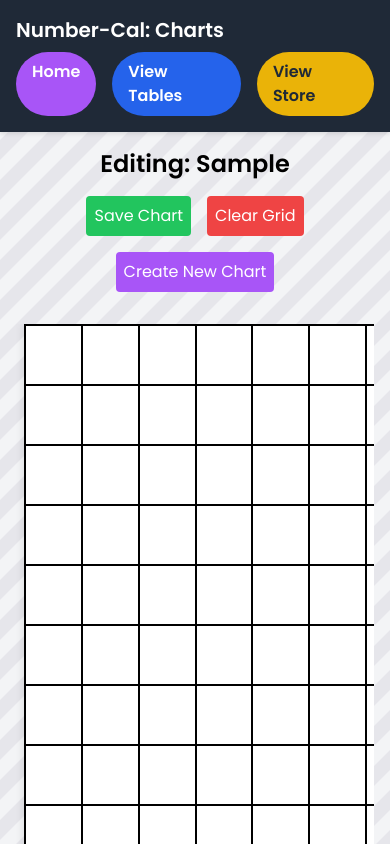
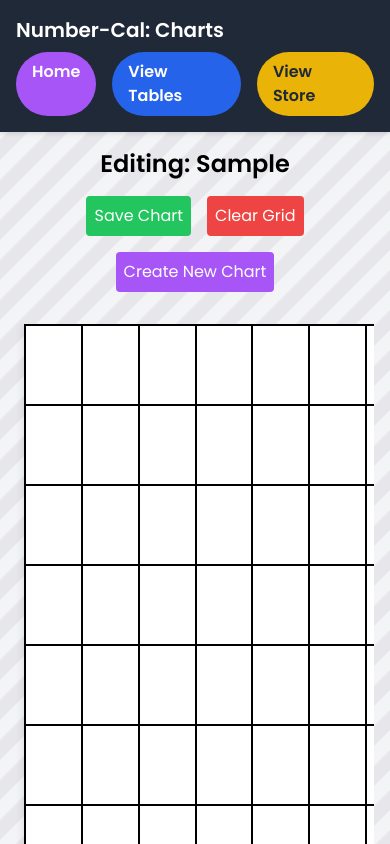
Before and after one commit to sharmash123/mathsnumbers, a plain HTML site: page index.html in a window 390 px wide. Both pictures are taken after typing "Sample" into the empty fields and a click on the button "Create Chart". Shown: the top 844 px of the page. Drawn offline with nearby package versions, Linux system fonts and the light colour scheme.

Commit message:
Update index.html

```diff
--- a/index.html
+++ b/index.html
@@ -32,8 +32,8 @@
         }
         td {
             border: 2px solid #000;
-            width: 80px;
-            height: 80px;
+            width: 100px; /* Increased from 80px */
+            height: 100px; /* Increased from 80px */
             text-align: center;
             font-size: 30px;
             cursor: pointer;
@@ -63,7 +63,7 @@
         }
         .conditions {
             display: block;
-            font-size: 0.7em; /* Reduced size as requested */
+            font-size: 0.7em; /* Maintained reduced size */
             margin-top: 2px;
             line-height: 1.2;
             color: #333;
@@ -75,8 +75,8 @@
         /* Responsive Design */
         @media (max-width: 1024px) { /* Tablet */
             td {
-                width: 70px;
-                height: 70px;
+                width: 90px; /* Increased from 70px */
+                height: 90px; /* Increased from 70px */
                 font-size: 26px;
             }
             input.cell-input {
@@ -91,8 +91,8 @@
         }
         @media (max-width: 600px) { /* Mobile */
             td {
-                width: 60px;
-                height: 60px;
+                width: 80px; /* Increased from 60px */
+                height: 80px; /* Increased from 60px */
                 font-size: 20px;
             }
             input.cell-input {
@@ -224,6 +224,9 @@
                                     if (cn !== null && close !== null) {
                                         gridData[r][c] = { val, cn, close };
                                         td.innerHTML = `<span class="${red ? 'red' : ''} number-value">${val}</span><span class="conditions">(${cn})-(${close})</span>`;
+                                    } else {
+                                        console.log(`Invalid calculation for ${val}: cn=${cn}, close=${close}`);
+                                        td.innerHTML = `<span class="${red ? 'red' : ''} number-value">${val}</span>`;
                                     }
                                 }
                                 saveChart();
```
